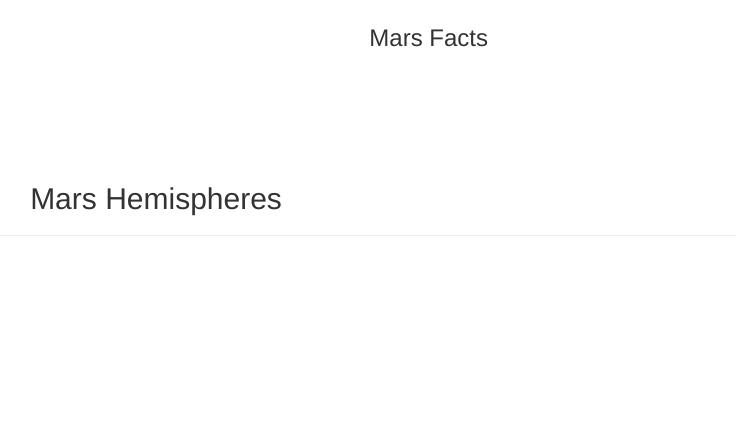
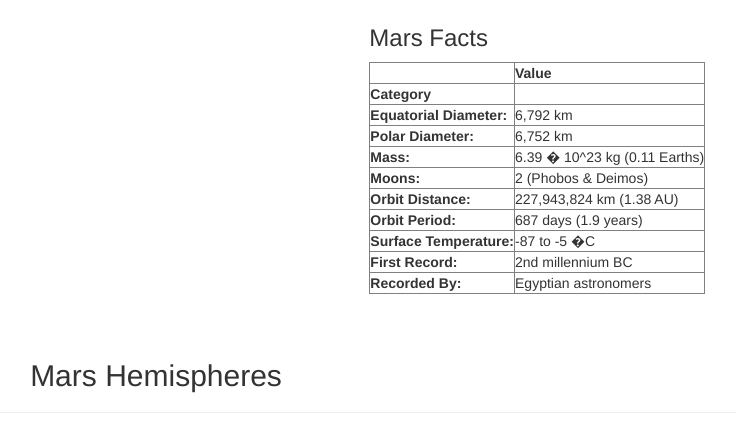
Before and after one commit to mmastermind/Homework_web_scrapping, a Flask app: template templates/index_hw.html in a window 1280 px wide. Shown: the part 420-854 px from the top of the page, without its empty margins (484-1220 px from the left). Before the commit the page ends 656 px from the top, so only its background shows below. Run offline with Flask 2, Linux system fonts and the light colour scheme; the template is opened without the code that fills it, so the values that code supplies are empty; some libraries are stand-ins or nearby versions.

Commit message:
pandas table facts added and .ipynb where it comes from

```diff
--- a/app2.py
+++ b/app2.py
@@ -31,7 +31,7 @@ def scrape():
     mars_inf = mission_to_mars2.scrape_weather()
     mars_inf = mission_to_mars2.scrape_jpl()
     mars_inf = mission_to_mars2.scrape_quadrants()
-    mars_inf = mission_to_mars2.scrape_facts()
+    # mars_inf = mission_to_mars2.scrape_facts()
 
     # Update the Mongo database using updateOne due to the mongo version and upsert=True
     # mars_data.update_one({}, {"$set": done}, upsert=True)
--- a/templates/index_hw.html
+++ b/templates/index_hw.html
@@ -40,9 +40,56 @@
           </div>
           <div class="row justify-content-end">
               <h3>Mars Facts</h3>
-              <div style="max-width: 450px; max-height: 250px; font-size: 15px; margin-bottom: 65px;">
-                  {{ mars_data.Facts|safe}}
-              </div>
+              <table border="1" class="dataframe">
+                  <thead>
+                    <tr style="text-align: right;">
+                      <th></th>
+                      <th>Value</th>
+                    </tr>
+                    <tr>
+                      <th>Category</th>
+                      <th></th>
+                    </tr>
+                  </thead>
+                  <tbody>
+                    <tr>
+                      <th>Equatorial Diameter:</th>
+                      <td>6,792 km</td>
+                    </tr>
+                    <tr>
+                      <th>Polar Diameter:</th>
+                      <td>6,752 km</td>
+                    </tr>
+                    <tr>
+                      <th>Mass:</th>
+                      <td>6.39 � 10^23 kg (0.11 Earths)</td>
+                    </tr>
+                    <tr>
+                      <th>Moons:</th>
+                      <td>2 (Phobos &amp; Deimos)</td>
+                    </tr>
+                    <tr>
+                      <th>Orbit Distance:</th>
+                      <td>227,943,824 km (1.38 AU)</td>
+                    </tr>
+                    <tr>
+                      <th>Orbit Period:</th>
+                      <td>687 days (1.9 years)</td>
+                    </tr>
+                    <tr>
+                      <th>Surface Temperature:</th>
+                      <td>-87 to -5 �C</td>
+                    </tr>
+                    <tr>
+                      <th>First Record:</th>
+                      <td>2nd millennium BC</td>
+                    </tr>
+                    <tr>
+                      <th>Recorded By:</th>
+                      <td>Egyptian astronomers</td>
+                    </tr>
+                  </tbody>
+                </table>
           </div>
       </div>
     </div>
```
Also changed, not shown: mission_to_mars2.py (+14 -14 lines).
